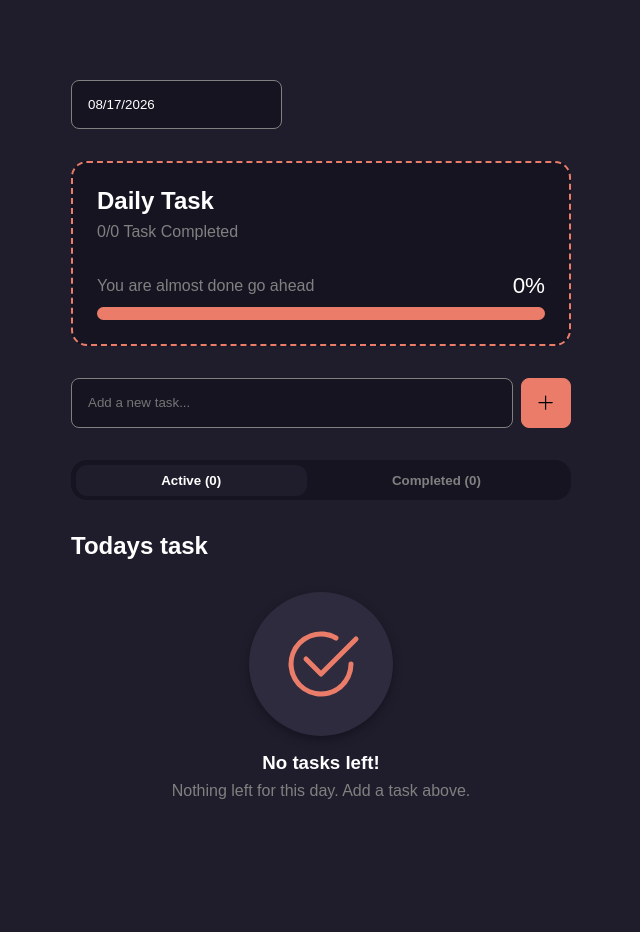
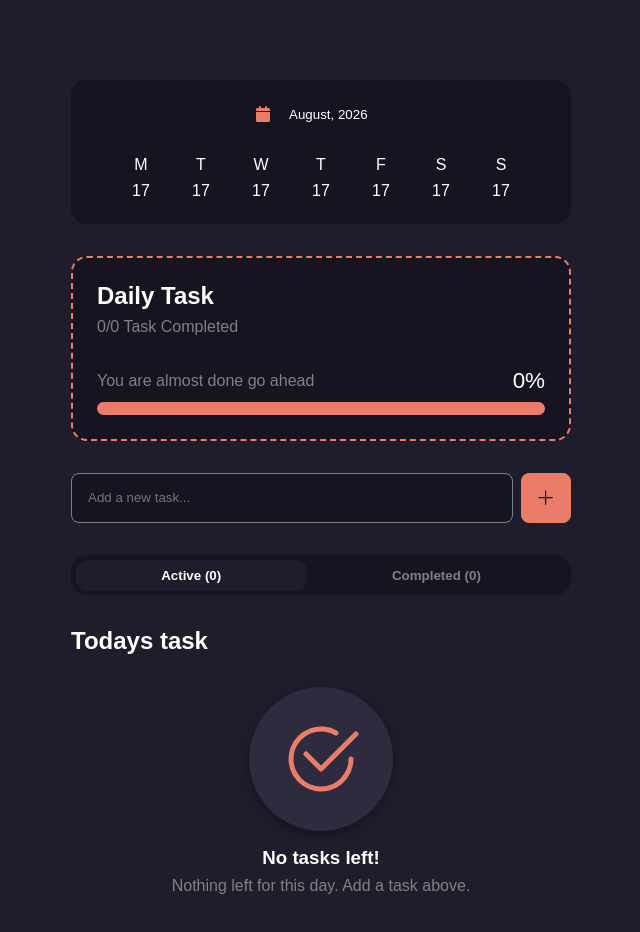
Before and after one commit to NinjaNean/todo, a React (Vite) app: page / in a window 1280 px wide. Shown: the top 932 px of the page, without its empty margins (319-959 px from the left). Before the commit the page ends 888 px from the top, so only its background shows below. Built offline with nearby package versions, Linux system fonts and the light colour scheme.

Commit message:
Add Calender component with date selection and week display

```diff
--- /dev/null
+++ b/src/components/Calender.css
@@ -0,0 +1,45 @@
+.date-container {
+  display: flex;
+  align-items: center;
+  flex-direction: column;
+  gap: 1rem;
+  background-color: var(--primary);
+  padding: 1rem;
+  border-radius: 1rem;
+
+  .react-datepicker__input-container {
+    display: flex;
+    align-items: center;
+  }
+
+  svg {
+    fill: var(--secondary);
+    position: relative !important;
+  }
+
+  input {
+    border: none;
+    padding: 0.5rem;
+    cursor: pointer;
+    caret-color: transparent;
+    width: 100px;
+  }
+
+  .week-carousel {
+    display: flex;
+
+    .day {
+      display: flex;
+      flex-direction: column;
+      align-items: center;
+      width: 44px;
+      gap: 0.5rem;
+      padding: 0.5rem;
+
+      p {
+        margin: 0;
+      }
+      p:;
+    }
+  }
+}
--- a/src/components/Calender.tsx
+++ b/src/components/Calender.tsx
@@ -1,16 +1,33 @@
 import { useState } from "react";
 import DatePicker from "react-datepicker";
+import "react-datepicker/dist/react-datepicker.css";
+import "./Calender.css";
 
 function Calender() {
   const [startDate, setStartDate] = useState(new Date());
+  const week = ["M", "T", "W", "T", "F", "S", "S"];
 
   return (
-    <>
+    <div className="date-container">
       <DatePicker
         selected={startDate}
         onChange={(date) => setStartDate(date)}
+        dateFormat="MMMM, yyyy"
+        className="month"
+        showIcon
       />
-    </>
+
+      <div className="week-carousel">
+        {week.map((w, index) => {
+          return (
+            <div className="day" key={index}>
+              <p>{w}</p>
+              <p>17</p>
+            </div>
+          );
+        })}
+      </div>
+    </div>
   );
 }
 
```
